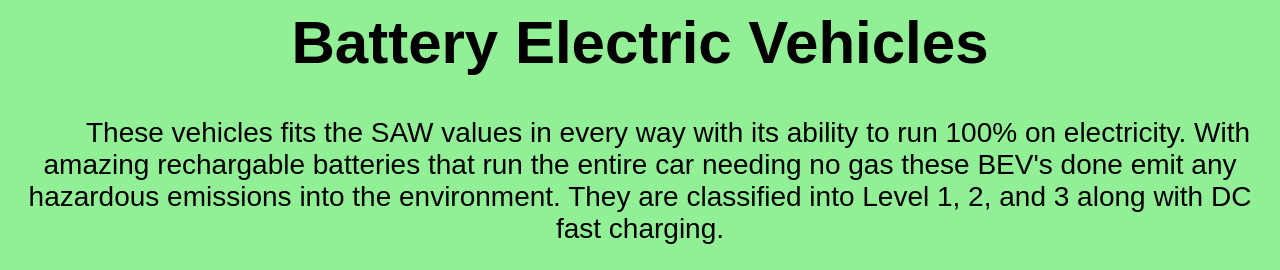
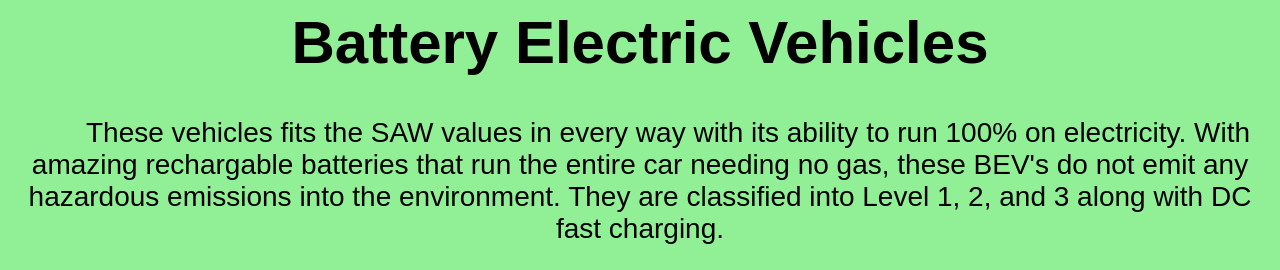
Before and after one commit to aerinrebecca/aerinrebecca.github.io, a plain HTML site: page 4 - CSS Major Assignment (DUE MAY 22).htm in a window 1280 px wide. Shown: the top 270 px of the page. Drawn offline with Linux system fonts and the light colour scheme.

Commit message:
Update 4 - CSS Major Assignment (DUE MAY 22).htm

```diff
--- a/4 - CSS Major Assignment (DUE MAY 22).htm
+++ b/4 - CSS Major Assignment (DUE MAY 22).htm
@@ -74,7 +74,7 @@ img {
 <body>
 
 <h1>Battery Electric Vehicles</h1>
-<p>These vehicles fits the SAW values in every way with its ability to run 100% on electricity. With amazing rechargable batteries that run the entire car needing no gas these BEV's done emit any hazardous emissions into the environment. They are classified into Level 1, 2, and 3 along with DC fast charging.</p>
+<p>These vehicles fits the SAW values in every way with its ability to run 100% on electricity. With amazing rechargable batteries that run the entire car needing no gas, these BEV's do not emit any hazardous emissions into the environment. They are classified into Level 1, 2, and 3 along with DC fast charging.</p>
 
 <img src="https://afdc.energy.gov/files/vehicles/electric-high-res.jpg" alt="HEV" align="middle" width="600" height="350">
 
```
